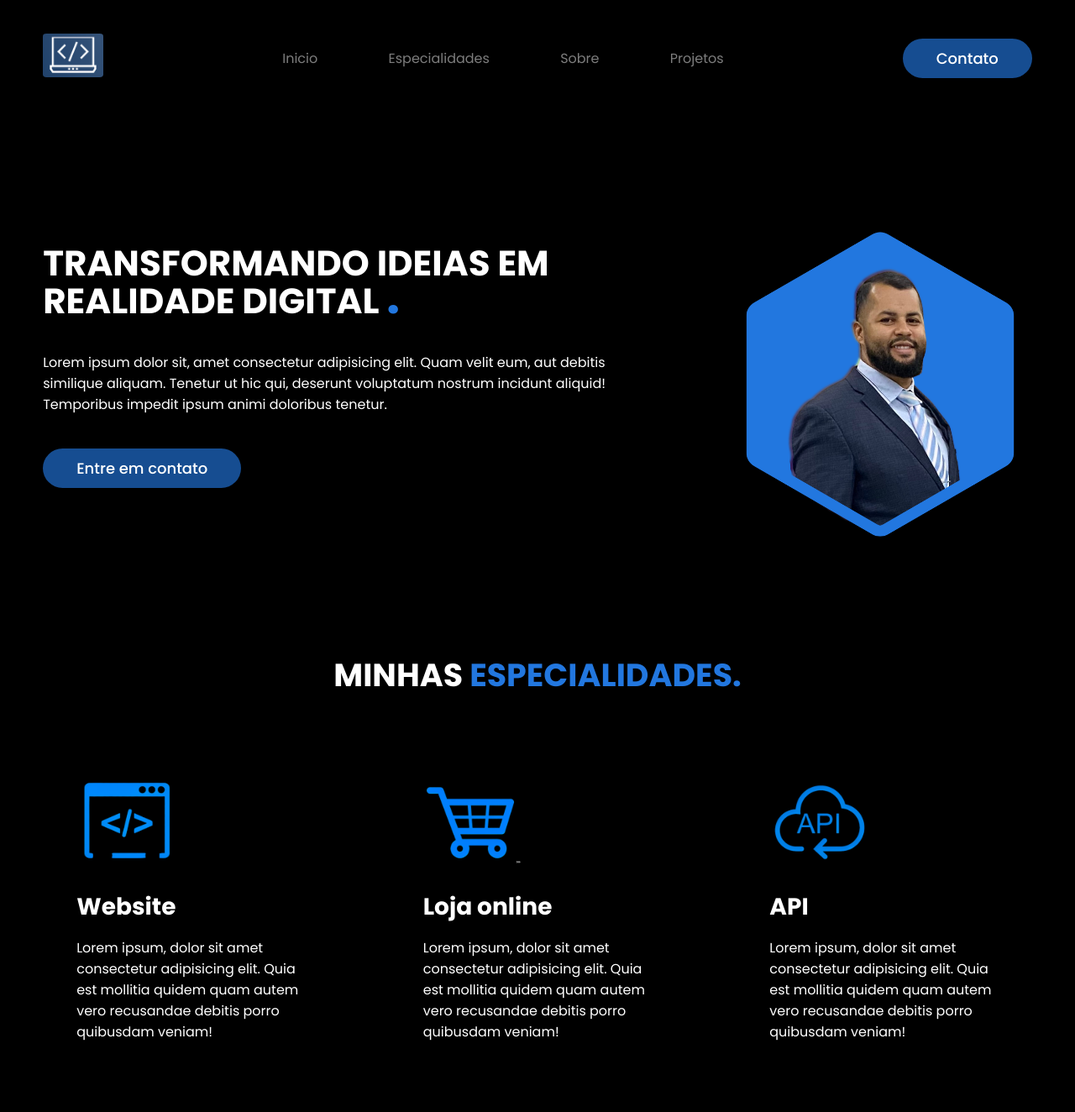
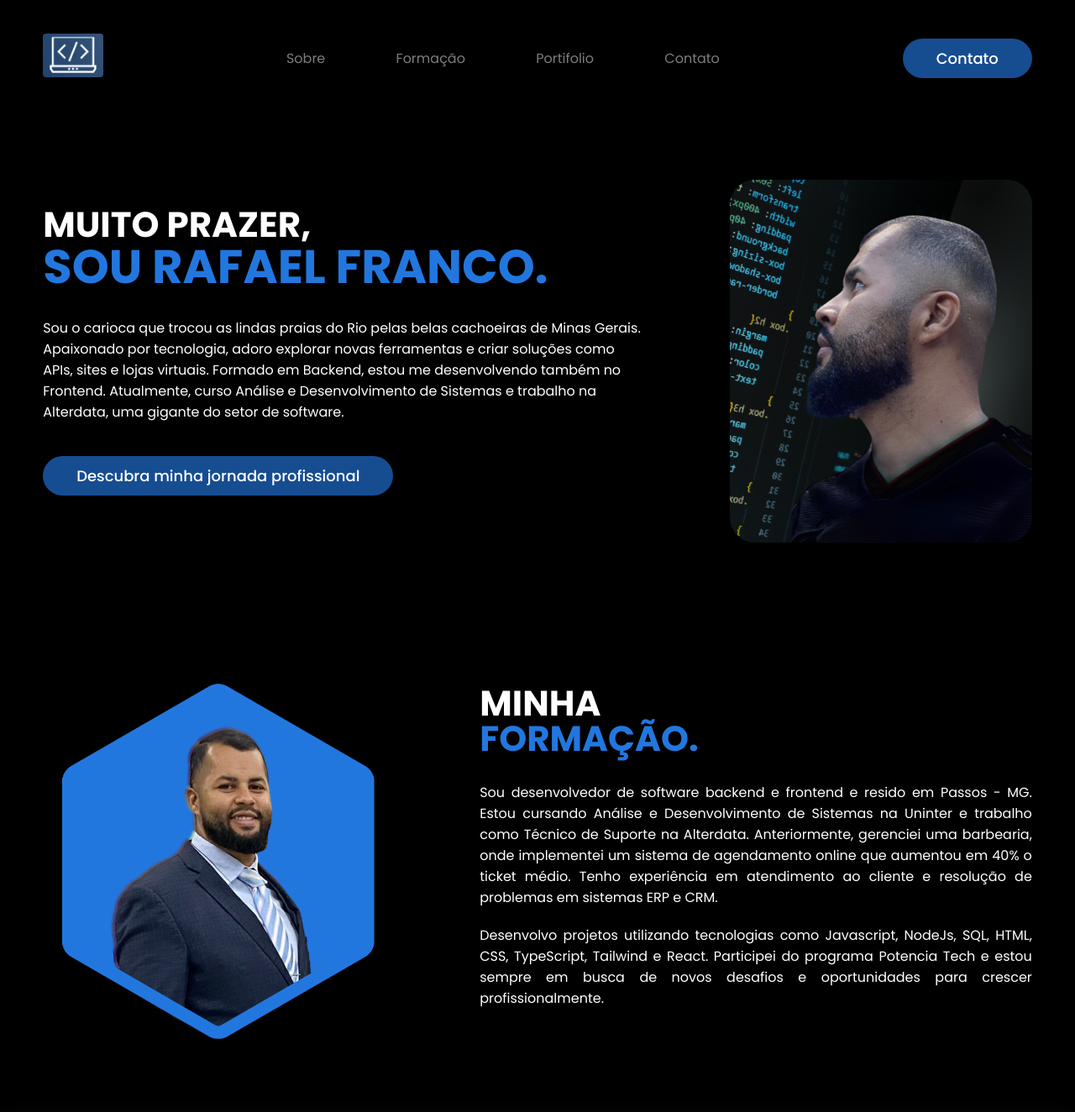
Before and after one commit to rfrancodev/Rafael-franco, a plain HTML site: page index.html in a window 1280 px wide. Shown: the top 1324 px of the page at 84% size. Drawn offline with Linux system fonts and the light colour scheme.

Commit message:
Alteraçao do cabeçalho e paragrafos

```diff
--- a/index.html
+++ b/index.html
@@ -15,20 +15,20 @@
     <header>
         <div class="interface">
             <div class="logo">
-                <a href="#">
+                <a href="#topo">
                     <img src="imagens/logo.png" alt="Meu logo">
                 </a>
             </div>
                 <nav class="menu-desktop">
                     <ul>
-                        <li><a href="#topo">Inicio</a></li>
-                        <li><a href="#especialidades">Especialidades</a></li>
-                        <li><a href="#sobre">Sobre</a></li>
-                        <li><a href="#portifolio">Projetos</a></li>
+                        <li><a href="#topo">Sobre</a></li>
+                        <li><a href="#sobre">Formação</a></li>
+                        <li><a href="#portifolio">Portifolio</a></li>
+                        <li><a href="#formulario">Contato</a></li>
                     </ul>
                 </nav>
                 <div class="btn-contato">
-                    <a href="#">
+                    <a href="#formulario">
                         <button>Contato</button>
                     </a>
                 </div>
@@ -41,55 +41,22 @@
             <div class="interface">
                 <div class="flex">
                     <div class="txt-topo-site">
-                        <h1>TRANSFORMANDO IDEIAS EM REALIDADE DIGITAL <span>.</span></h1>
-                        <p>Lorem ipsum dolor sit, amet consectetur adipisicing elit. Quam velit eum, aut debitis similique aliquam. Tenetur ut hic qui, deserunt voluptatum nostrum incidunt aliquid! Temporibus impedit ipsum animi doloribus tenetur.</p>
+                        <h1>MUITO PRAZER,<span>SOU RAFAEL FRANCO.</span></h1>
+                        <p>Sou o carioca que trocou as lindas praias do Rio pelas belas cachoeiras de Minas Gerais. Apaixonado por tecnologia, adoro explorar novas ferramentas e criar soluções como APIs, sites e lojas virtuais. Formado em Backend, estou me desenvolvendo também no Frontend. Atualmente, curso Análise e Desenvolvimento de Sistemas e trabalho na Alterdata, uma gigante do setor de software.</p>
 
                         <div class="btn-contato">
-                            <a href="#">
-                                <button>Entre em contato</button>
+                            <a href="https://drive.google.com/file/d/1YOLkxDVoqhPIQTx2nzBrz2iOraTSrXqa/view" target="_blank">
+                                <button>Descubra minha jornada profissional</button>
                             </a>
                         </div>
                     </div>
 
                     <div class="img-topo-site">
-                        <img src="imagens/fotoPerfil.png" alt="">
+                        <img src="imagens/formacao-dev.png" alt="">
                     </div>
                 </div>
             </div>
         </section> <!--topo-do-site-->
-
-        <section id="especialidades" class="especialidades">
-            <h2 class="titulo">MINHAS <span>ESPECIALIDADES.</span></h2>
-            <div class="interface">
-                <div class="flex">
-
-                    <div class="especialidades-box">
-                        <div class="imagem-api">
-                            <img src="imagens/dev.PNG" alt="">
-                        </div>
-                        <h3>Website</h3>
-                        <p>Lorem ipsum, dolor sit amet consectetur adipisicing elit. Quia est mollitia quidem quam autem vero recusandae debitis porro quibusdam veniam!</p>
-                    </div>
-
-                    <div class="especialidades-box">
-                        <div class="imagem-api">
-                            <img src="imagens/carrrinho.PNG" alt="">
-                        </div>
-                        <h3>Loja online</h3>
-                        <p>Lorem ipsum, dolor sit amet consectetur adipisicing elit. Quia est mollitia quidem quam autem vero recusandae debitis porro quibusdam veniam!</p>
-                    </div>
-
-                    <div class="especialidades-box">
-                        <div class="imagem-api">
-                            <img src="imagens/apinuvem.PNG" alt="">
-                        </div>
-                        <h3>API</h3>
-                        <p>Lorem ipsum, dolor sit amet consectetur adipisicing elit. Quia est mollitia quidem quam autem vero recusandae debitis porro quibusdam veniam!</p>
-                    </div>
-
-                </div>
-            </div>
-        </section> <!--especialidades-->
 
         <section id="sobre" class="sobre">
             <div class="interface">
@@ -99,9 +66,10 @@
                     </div>
 
                     <div class="txt-sobre">
-                        <h2>MUITO PRAZER, <span>SOU RAFAEL FRANCO.</span></h2>
-                        <P>Lorem ipsum dolor sit amet consectetur, adipisicing elit. Temporibus repellendus corporis soluta quo natus, alias ipsa! Recusandae debitis maxime repellat quidem accusantium. Error, nobis architecto quo assumenda reprehenderit quas sunt aliquam inventore ab, provident ea expedita, modi adipisci vitae ducimus.</P>
-                        <p>Lorem ipsum dolor sit, amet consectetur adipisicing elit. Placeat earum porro, id explicabo temporibus at voluptas et cum sequi nulla!</p>
+                        <h2>MINHA <span>FORMAÇÃO.</span></h2>
+                        <p>Sou desenvolvedor de software backend e frontend e resido em Passos - MG. Estou cursando Análise e Desenvolvimento de Sistemas na Uninter e trabalho como Técnico de Suporte na Alterdata. Anteriormente, gerenciei uma barbearia, onde implementei um sistema de agendamento online que aumentou em 40% o ticket médio. Tenho experiência em atendimento ao cliente e resolução de problemas em sistemas ERP e CRM.</p>
+
+                        <p>Desenvolvo projetos utilizando tecnologias como Javascript, NodeJs, SQL, HTML, CSS, TypeScript, Tailwind e React. Participei do programa Potencia Tech e estou sempre em busca de novos desafios e oportunidades para crescer profissionalmente.</p>
                     </div>
                 </div>
             </div>
@@ -112,10 +80,10 @@
                 <h2 class="titulo">MEU <span>PORTIFÓLIO.</span></h2>
                 <div class="flex">
                     <div class="img-port" style="background-image: url(imagens/burguer.jpg);">
-                        <div class="overlay">Projeto 1</div>
+                        <div class="overlay">Cardapio Online</div>
                     </div>
-                    <div class="img-port" style="background-image: url(imagens/burguer.jpg);">
-                        <div class="overlay">Projeto 2</div>
+                    <div class="img-port" style="background-image: url(imagens/barberPage.JPG);">
+                        <div class="overlay">Site Barbearia</div>
                     </div>
                     <div class="img-port" style="background-image: url(imagens/burguer.jpg);">
                         <div class="overlay">Projeto 3</div>
@@ -158,10 +126,6 @@
                     <img src="imagens/email.png" alt="icon-email">
                 </a>
                     <p><a href="mailto:rfrancodev@gmail.com">rfrancodev@gmail.com</a></p>
-
-                <div class="direitos">
-                    <p>Copyright 2024 | Rafael Franco - Todos os direitos reservados.</p>
-                </div>
             </div>
         </div>
     </footer>
--- a/style.css
+++ b/style.css
@@ -95,6 +95,7 @@ section.topo-do-site {
 section.topo-do-site .flex {
   align-items: center;
   justify-content: center;
+  margin-top: 20px;
   gap: 100px;
 }
 
@@ -105,8 +106,10 @@ section.topo-do-site .flex {
 }
 
 .topo-do-site .txt-topo-site h1 span {
+  margin-top: 10px;
   color: #2277df;
   font-size: 56px;
+  display: block;
 }
 
 .topo-do-site .txt-topo-site p {
@@ -117,6 +120,7 @@ section.topo-do-site .flex {
 .img-topo-site img {
   width: 360px;
   height: auto;
+  border-radius: 30px;
 }
 
 .topo-do-site .img-topo-site img {
@@ -131,39 +135,6 @@ section.topo-do-site .flex {
   100% {
     top: 30px;
   }
-}
-
-/* Estilo das especialidades */
-
-.imagem-api img {
-  width: 120px;
-  height: auto;
-}
-
-section.especialidades {
-  padding: 40px 4%;
-}
-
-section.especialidades .flex {
-  gap: 60px;
-}
-
-.especialidades .especialidades-box {
-  color: #fff;
-  padding: 40px;
-  margin-top: 45px;
-  border-radius: 24px;
-  transition: 0.2s;
-}
-
-.especialidades .especialidades-box:hover {
-  transform: scale(1.05);
-  box-shadow: 0 0 12px #ffffff58;
-}
-
-.especialidades .especialidades-box h3 {
-  font-size: 28px;
-  margin: 15px 0;
 }
 
 /* Estilo Sobre */
@@ -358,5 +329,4 @@ footer .line-footer a {
 .direitos {
   color: #fff;
   font-size: 12px;
-
 }
```
Also changed, not shown: imagens/formacao-dev.png (added).
